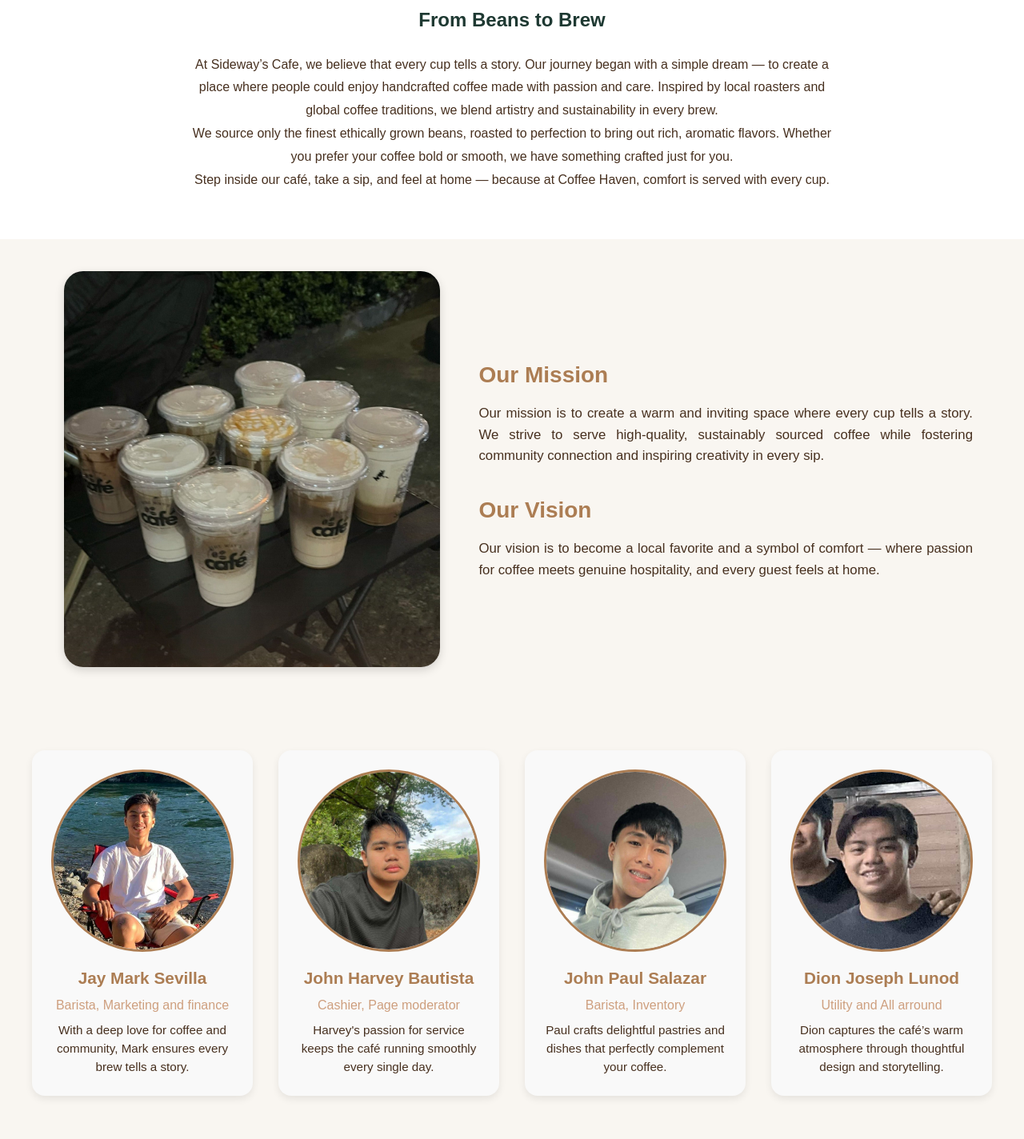
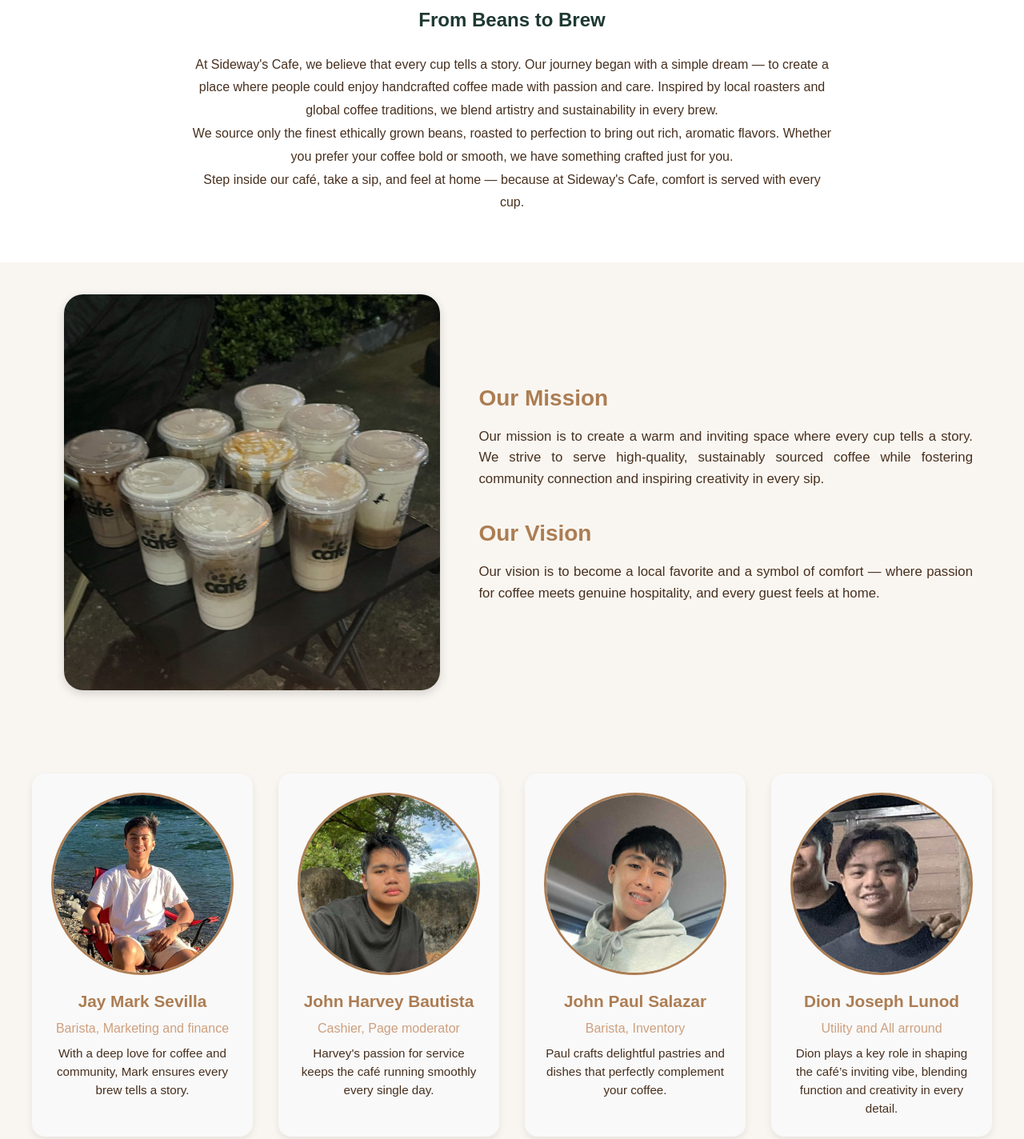
Before and after one commit to Joeffrey1796/SD-Project, a plain HTML site: page about.html in a window 1280 px wide. Shown: the part 927-2351 px from the top of the page at 80% size. Drawn offline with Linux system fonts and the light colour scheme.

Commit message:
Minor revisions

```diff
--- a/about.html
+++ b/about.html
@@ -44,15 +44,14 @@
     <div class="container">
       <h2>From Beans to Brew</h2>
       <p>
-        At Sideway’s Cafe, we believe that every cup tells a story. Our journey began with a simple dream — to create a place where people could enjoy handcrafted coffee made with passion and care. Inspired by local roasters and global coffee traditions, we blend artistry and sustainability in every brew.
+        At Sideway's Cafe, we believe that every cup tells a story. Our journey began with a simple dream — to create a place where people could enjoy handcrafted coffee made with passion and care. Inspired by local roasters and global coffee traditions, we blend artistry and sustainability in every brew.
       </p>
 
       <p>
         We source only the finest ethically grown beans, roasted to perfection to bring out rich, aromatic flavors. Whether you prefer your coffee bold or smooth, we have something crafted just for you.
       </p>
-
       <p>
-        Step inside our café, take a sip, and feel at home — because at Coffee Haven, comfort is served with every cup.
+        Step inside our café, take a sip, and feel at home — because at Sideway's Cafe, comfort is served with every cup.
       </p>
     </div>
   </section>
@@ -112,7 +111,7 @@
         <img src="src/assets/stakeholders/dion_joseph.jpg" alt="Owner 4">
         <h3>Dion Joseph Lunod</h3>
         <p class="position">Utility and All arround</p>
-        <p class="desc">Dion captures the café’s warm atmosphere through thoughtful design and storytelling.</p>
+        <p class="desc">Dion plays a key role in shaping the café’s inviting vibe, blending function and creativity in every detail.</p>
       </div>
     </div>
   </section>
```
